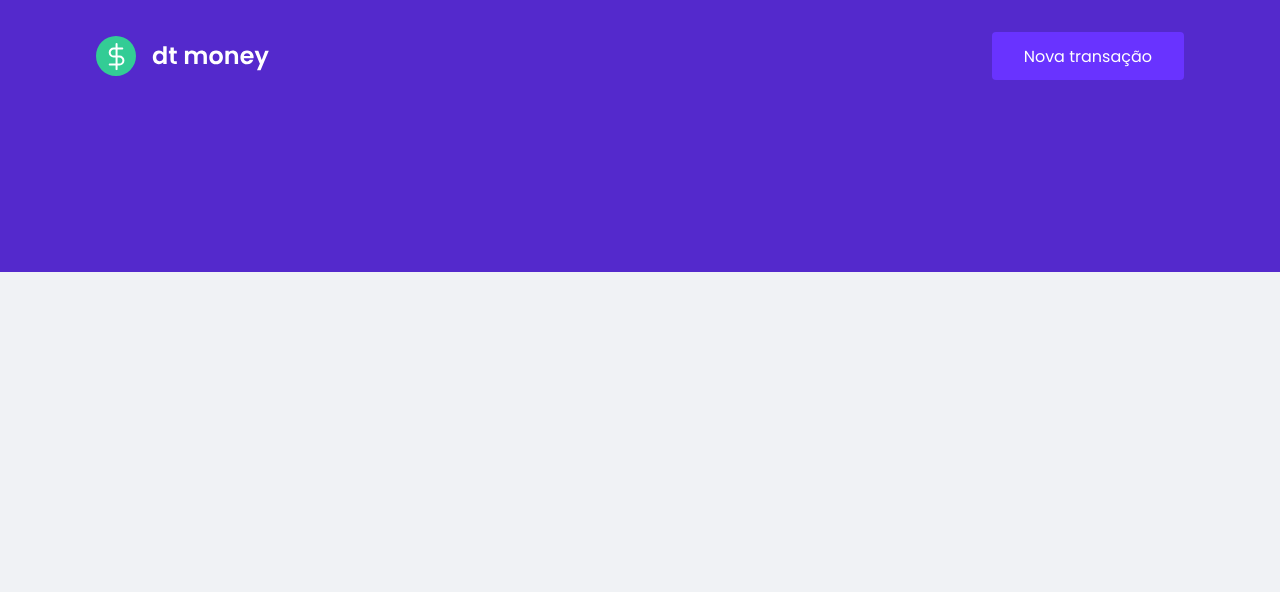
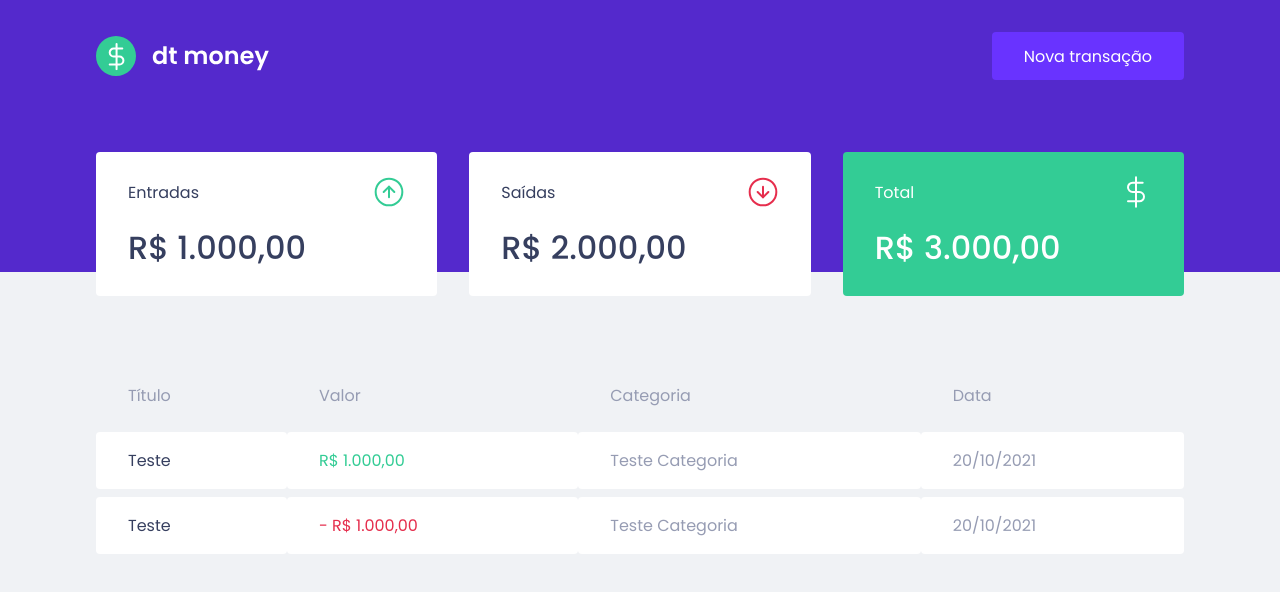
Before and after one commit to 2dreet/dt-money-ignite, a React (Create React App) app: page / in a window 1280 px wide. Shown: the top 592 px of the page. Built offline with nearby package versions, Linux system fonts and the light colour scheme.

Commit message:
Componentes Dashboard, Summary e TransactionsTable apenas o html e styles

```diff
--- a/public/index.html
+++ b/public/index.html
@@ -10,7 +10,7 @@
 
     <title>DtMoney</title>
 
-    <link href="https://fonts.googleapis.com/css2?family=Poppins:wght@400;600&display=swap" rel="stylesheet">
+    <link href="https://fonts.googleapis.com/css2?family=Poppins:wght@400;600;500&display=swap" rel="stylesheet">
   </head>
   <body>
     <noscript>You need to enable JavaScript to run this app.</noscript>
--- a/src/App.tsx
+++ b/src/App.tsx
@@ -1,3 +1,4 @@
+import { Dashboard } from './components/Dashboard';
 import { Header } from './components/Header';
 import { GlobalStyle } from './styles/global';
 
@@ -5,6 +6,7 @@
   return (
     <>
       <Header />
+      <Dashboard />
       <GlobalStyle />
     </>
   );
--- /dev/null
+++ b/src/components/Dashboard/index.tsx
@@ -0,0 +1,13 @@
+import { Summary } from '../Summary';
+import { TrasactionsTable } from '../TransactionsTable';
+import { Container } from './styles';
+
+export function Dashboard() {
+
+  return (
+    <Container>
+      <Summary />
+      <TrasactionsTable />
+    </Container>
+  );
+}
--- /dev/null
+++ b/src/components/Dashboard/styles.ts
@@ -0,0 +1,7 @@
+import styled from "styled-components";
+
+export const Container = styled.main`
+  max-width: 1120px;
+  margin: 0 auto;
+  padding: 2.5rem 1rem;
+`;
--- /dev/null
+++ b/src/components/Summary/index.tsx
@@ -0,0 +1,32 @@
+import { Container } from './styles';
+import entradasImg from '../../assets/entradas.svg';
+import saidasImg from '../../assets/saidas.svg';
+import totalImg from '../../assets/total.svg';
+
+export function Summary(){
+  return (
+    <Container>
+      <div>
+        <header>
+          <p> Entradas </p>
+          <img src={entradasImg} alt="Entradas" />
+        </header>
+        <strong> R$ 1.000,00</strong>
+      </div>
+      <div>
+        <header>
+          <p> Saídas </p>
+          <img src={saidasImg} alt="Saídas" />
+        </header>
+        <strong> R$ 2.000,00</strong>
+      </div>
+      <div className="highlight-background">
+        <header>
+          <p> Total </p>
+          <img src={totalImg} alt="Total" />
+        </header>
+        <strong> R$ 3.000,00</strong>
+      </div>
+    </Container>
+  )
+}
--- /dev/null
+++ b/src/components/Summary/styles.ts
@@ -0,0 +1,43 @@
+import styled from "styled-components";
+
+export const Container = styled.div`
+  // é igual ao flex, mas é utilizado quando todos os componentes iram ter o mesmo tamanho
+  display: grid;
+  // utilizado para dizer que vai ter 3 componentes com o mesmo valor de tamanho
+  // repeat serve para não ter que escrever 1rf 1rf 1rf
+  grid-template-columns: repeat(3, 1fr);
+  // espaçamento entre cada 1 dos elementos da grid
+  gap: 2rem;
+  margin-top: -10rem;
+
+  div {
+    background: var(--shape);
+    padding: 1.5rem 2rem;
+    border-radius: 0.25rem;
+    color: var(--text-title);
+
+    // aqui colocamos display flex
+    // alinhamento no centro
+    // e espaço entre os componentes fazendo assim ficarem na extremidade da div
+    header {
+      display: flex;
+      align-items: center;
+      justify-content: space-between;
+    }
+
+    strong {
+      display: block;
+      margin-top: 1rem;
+      font-size: 2rem;
+      font-weight: 500;
+      line-height: 3rem;
+    }
+
+    // aqui dizemos que quando estiver uma div igual mas com esse className
+    // aplica apenas para ela
+    &.highlight-background {
+      background: var(--green);
+      color: #FFF;
+    }
+  }
+`;
--- /dev/null
+++ b/src/components/TransactionsTable/index.tsx
@@ -0,0 +1,33 @@
+import { Container } from './styles';
+
+export function TrasactionsTable(){
+  return(
+    <Container>
+      <table>
+        <thead>
+          <tr>
+            <th>Título</th>
+            <th>Valor</th>
+            <th>Categoria</th>
+            <th>Data</th>
+          </tr>
+        </thead>
+
+        <tbody>
+          <tr>
+            <td>Teste</td>
+            <td className="deposit">R$ 1.000,00</td>
+            <td>Teste Categoria</td>
+            <td>20/10/2021</td>
+          </tr>
+          <tr>
+            <td>Teste</td>
+            <td className="withdraw">- R$ 1.000,00</td>
+            <td>Teste Categoria</td>
+            <td>20/10/2021</td>
+          </tr>
+        </tbody>
+      </table>
+    </Container>
+  )
+}
--- /dev/null
+++ b/src/components/TransactionsTable/styles.ts
@@ -0,0 +1,40 @@
+import styled from "styled-components";
+
+export const Container = styled.div`
+  margin-top: 4rem;
+
+  table {
+    width: 100%;
+    // aqui define um espaçamento entre as linhas
+    border-spacing: 0 0.5rem;
+
+    th {
+      color: var(--text-body);
+      font-weight: 400;
+      padding: 1rem 2rem;
+      text-align: left;
+      line-height: 1.5rem;
+    }
+
+    td {
+      padding: 1rem 2rem;
+      border: 0;
+      background: var(--shape);
+      color: var(--text-body);
+      border-radius: 0.25rem;
+
+      // aqui adiciona ao primeiro td
+      &:first-child {
+        color: var(--text-title);
+      }
+
+      &.deposit{
+        color: var(--green);
+      }
+
+      &.withdraw{
+        color: var(--red);
+      }
+    }
+  }
+`;
--- a/src/styles/global.ts
+++ b/src/styles/global.ts
@@ -4,8 +4,9 @@
   // aqui Definimos variaveis para re utilizar nos estilos
   :root {
     --background: #F0F2F5;
-    --shape: #FFFFFF
+    --shape: #FFFFFF;
     --red: #E52E4D;
+    --green: #33CC95;
     --blue: #5429CC;
 
     --blue-light: #6933FF;
```
Also changed, not shown: src/assets/saidas.svg (renamed from src/assets/saídas.svg).
